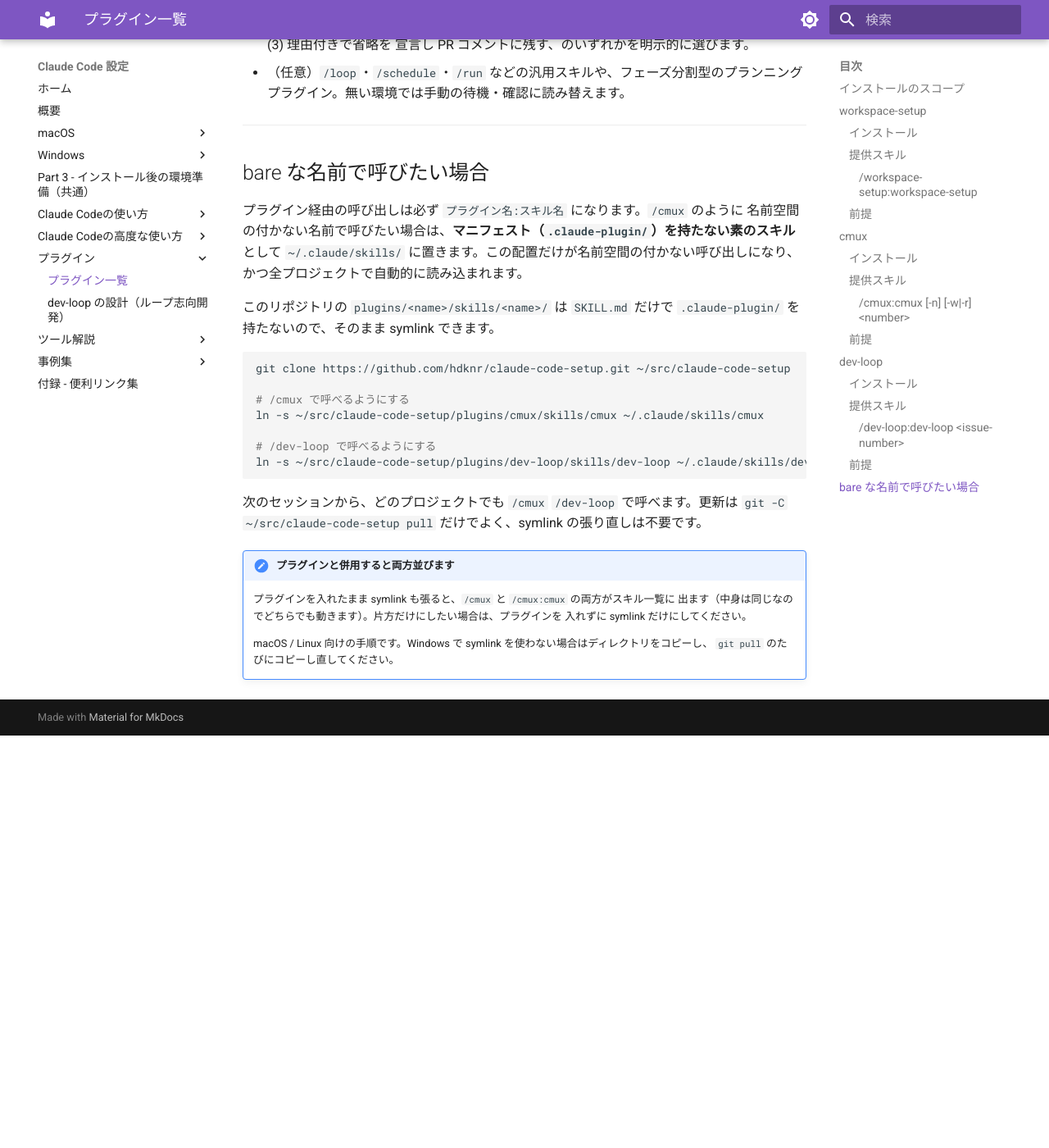
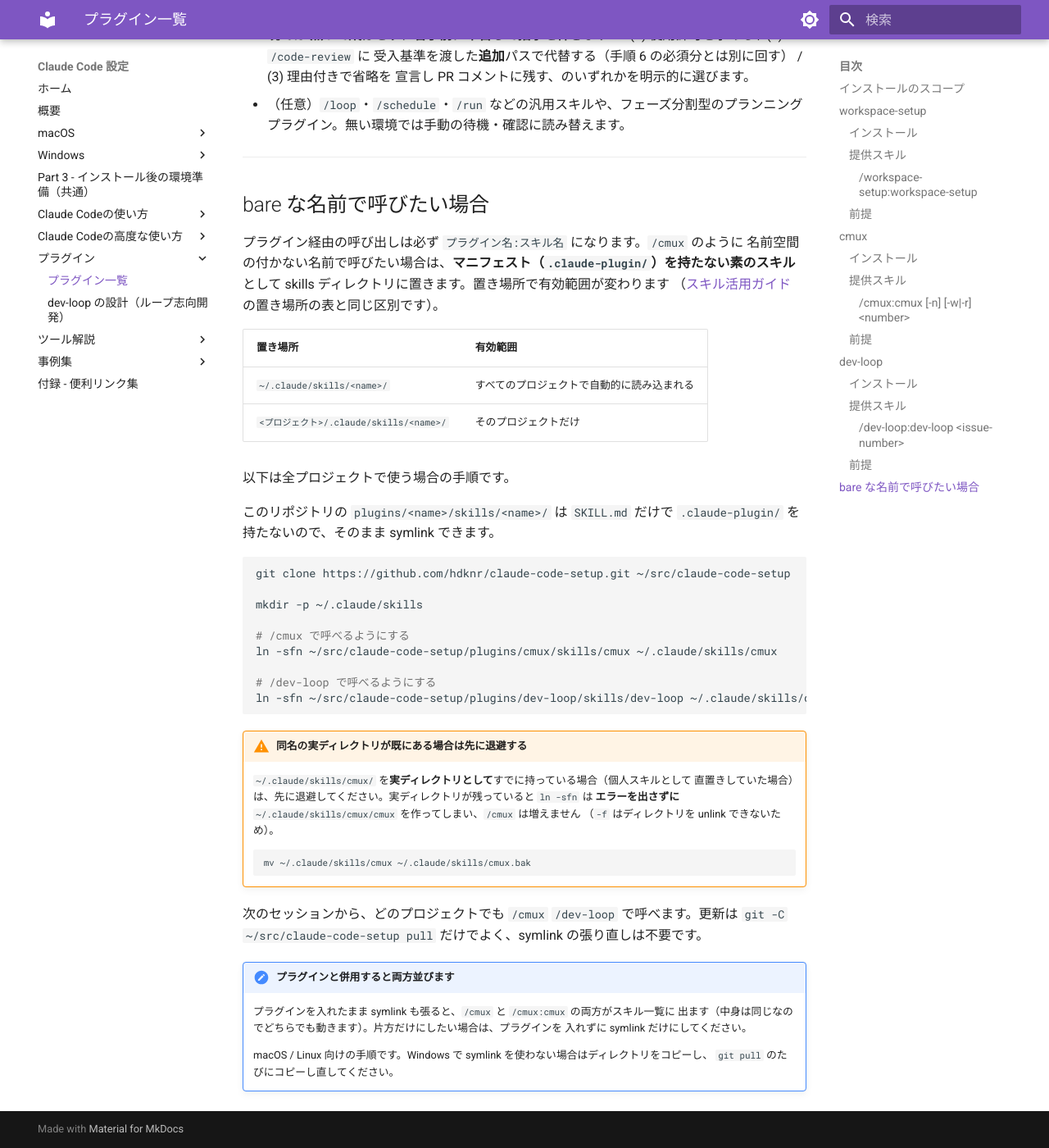
Before and after one commit to hdknr/claude-code-setup, an MkDocs documentation site: the page built from docs/plugins/index.md, in a window 1280 px wide and 1400 px high, scrolled down 5254 px. Shown: the whole window at 82% size. Built offline with MkDocs 1.6.1 and Material for MkDocs 9.7.7, drawn with Linux system fonts in a browser that asks for light colours; before the commit the page ends 6151 px from its top, so only the background shows below that; some of the changed text lies outside the part shown.

Commit message:
docs(plugins): レビュー指摘を反映（symlink 手順の失敗・排他的な記述・bump 幅）
`/code-review` の指摘のうち実問題だったものを直す。

- **symlink 手順が 2 つの状態で失敗する**（実測で再現）。(a) `~/.claude/skills/` が
  無いと `ln` が `No such file or directory` で失敗する。(b) 同名の**実ディレクトリ**が
  既にあると `ln -sfn` は**エラーを出さずに** `~/.claude/skills/cmux/cmux` を作り、
  `/cmux` は増えない（`-f` はディレクトリを unlink できない）。(b) は個人 skill を
  直置きしていた環境そのものなので、`mkdir -p` と退避手順を明記した
- **「この配置だけが名前空間の付かない呼び出しになる」は事実として誤り。**
  プロジェクト直下の `.claude/skills/` も bare で呼べる（`docs/usage/skills-guide.md`
  が既にその置き場所を書いている）。置き場所と有効範囲の表に置き換えた
- **dev-loop の SKILL.md frontmatter が bare 経路で偽になっていた** — 同じファイルの
  17 行下で `/dev-loop` と案内しているのに、description は `/dev-loop:dev-loop で起動`
  と書いていた。両経路で真になるよう呼び出し形を書かず引数の説明にし、cmux 側と揃えた
- cmux の description が「切替: [-n] …」で途切れて読めたので目的語を補った
- part3 の表に `dev-loop` 行を足したのにインストール例に無かったので追加
- dev-loop-design.md の admonition が冒頭段落を分断し、直後と同じリンクが重複していた
  ので段落の後ろへ移動して重複を解消
- `### インストールのスコープ` が親 H2 を持たない H3 だったので H2 に昇格し、
  Part 3 への info admonition の後ろへ移した
- **bump 幅を揃えた** — 同じ変更クラス（README に手順 2 件追加 ＋ SKILL.md に注記）
  なのに cmux=minor / dev-loop=patch で不整合だった。CLAUDE.md の semver 表
  「能力・手順の追加 = minor」に合わせ dev-loop も 1.6.0（minor）にする

Co-Authored-By: Claude Opus 5 (1M context) <noreply@anthropic.com>

````diff
--- a/docs/plugins/index.md
+++ b/docs/plugins/index.md
@@ -25,7 +25,12 @@
     ありません）。名前空間の付かない短い名前で呼びたい場合は
     [bare な名前で呼びたい場合](#bare-invocation) を参照してください。
 
-### インストールのスコープ
+!!! info "プラグインの入れ方・使い方の全体像"
+    インストール手順と日常利用の流れは [Part 3: インストール後の環境準備](../part3-post-setup.md) にもまとまっています。このページは各プラグインの**詳細リファレンス**です。
+
+---
+
+## インストールのスコープ
 
 `/plugin install` を実行するとスコープの選択画面が出ます。
 
@@ -45,9 +50,6 @@ claude plugin install cmux@claude-code-setup --scope user
 
 `claude plugin install` はセッションの外で走るため、反映は次回起動時か、開いている
 セッションで `/reload-plugins` を実行したときになります。
-
-!!! info "プラグインの入れ方・使い方の全体像"
-    インストール手順と日常利用の流れは [Part 3: インストール後の環境準備](../part3-post-setup.md) にもまとまっています。このページは各プラグインの**詳細リファレンス**です。
 
 ---
 
@@ -206,8 +208,15 @@ GitHub Issue 1 件を、**検証（verify）が通ることを停止条件**と
 
 プラグイン経由の呼び出しは必ず `プラグイン名:スキル名` になります。`/cmux` のように
 名前空間の付かない名前で呼びたい場合は、**マニフェスト（`.claude-plugin/`）を持たない素のスキル**
-として `~/.claude/skills/` に置きます。この配置だけが名前空間の付かない呼び出しになり、
-かつ全プロジェクトで自動的に読み込まれます。
+として skills ディレクトリに置きます。置き場所で有効範囲が変わります
+（[スキル活用ガイド](../usage/skills-guide.md) の置き場所の表と同じ区別です）。
+
+| 置き場所 | 有効範囲 |
+|---|---|
+| `~/.claude/skills/<name>/` | すべてのプロジェクトで自動的に読み込まれる |
+| `<プロジェクト>/.claude/skills/<name>/` | そのプロジェクトだけ |
+
+以下は全プロジェクトで使う場合の手順です。
 
 このリポジトリの `plugins/<name>/skills/<name>/` は `SKILL.md` だけで `.claude-plugin/` を
 持たないので、そのまま symlink できます。
@@ -215,12 +224,24 @@ GitHub Issue 1 件を、**検証（verify）が通ることを停止条件**と
 ```bash
 git clone https://github.com/hdknr/claude-code-setup.git ~/src/claude-code-setup
 
+mkdir -p ~/.claude/skills
+
 # /cmux で呼べるようにする
-ln -s ~/src/claude-code-setup/plugins/cmux/skills/cmux ~/.claude/skills/cmux
+ln -sfn ~/src/claude-code-setup/plugins/cmux/skills/cmux ~/.claude/skills/cmux
 
 # /dev-loop で呼べるようにする
-ln -s ~/src/claude-code-setup/plugins/dev-loop/skills/dev-loop ~/.claude/skills/dev-loop
+ln -sfn ~/src/claude-code-setup/plugins/dev-loop/skills/dev-loop ~/.claude/skills/dev-loop
 ```
+
+!!! warning "同名の実ディレクトリが既にある場合は先に退避する"
+    `~/.claude/skills/cmux/` を**実ディレクトリとして**すでに持っている場合（個人スキルとして
+    直置きしていた場合）は、先に退避してください。実ディレクトリが残っていると `ln -sfn` は
+    **エラーを出さずに** `~/.claude/skills/cmux/cmux` を作ってしまい、`/cmux` は増えません
+    （`-f` はディレクトリを unlink できないため）。
+
+    ```bash
+    mv ~/.claude/skills/cmux ~/.claude/skills/cmux.bak
+    ```
 
 次のセッションから、どのプロジェクトでも `/cmux` `/dev-loop` で呼べます。更新は
 `git -C ~/src/claude-code-setup pull` だけでよく、symlink の張り直しは不要です。
````
Also changed, not shown: docs/part3-post-setup.md (+3 -0 lines), docs/plugins/dev-loop-design.md (+4 -4 lines), plugins/cmux/README.md (+21 -3 lines), plugins/cmux/skills/cmux/SKILL.md (+1 -1 lines), plugins/dev-loop/README.md (+6 -1 lines), plugins/dev-loop/skills/dev-loop/SKILL.md (+1 -1 lines), 2 other files.
